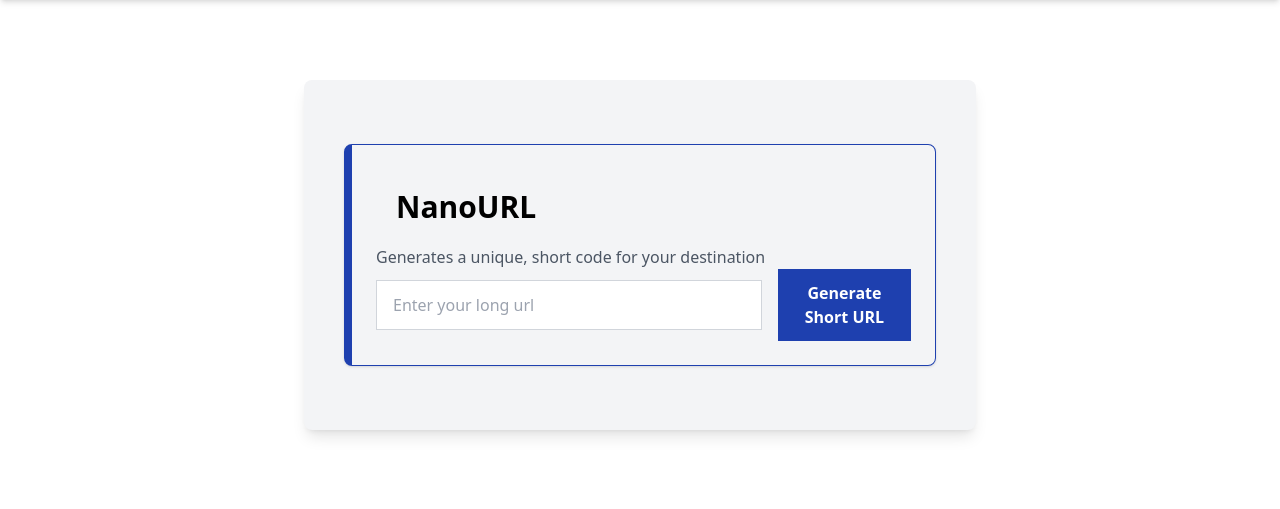
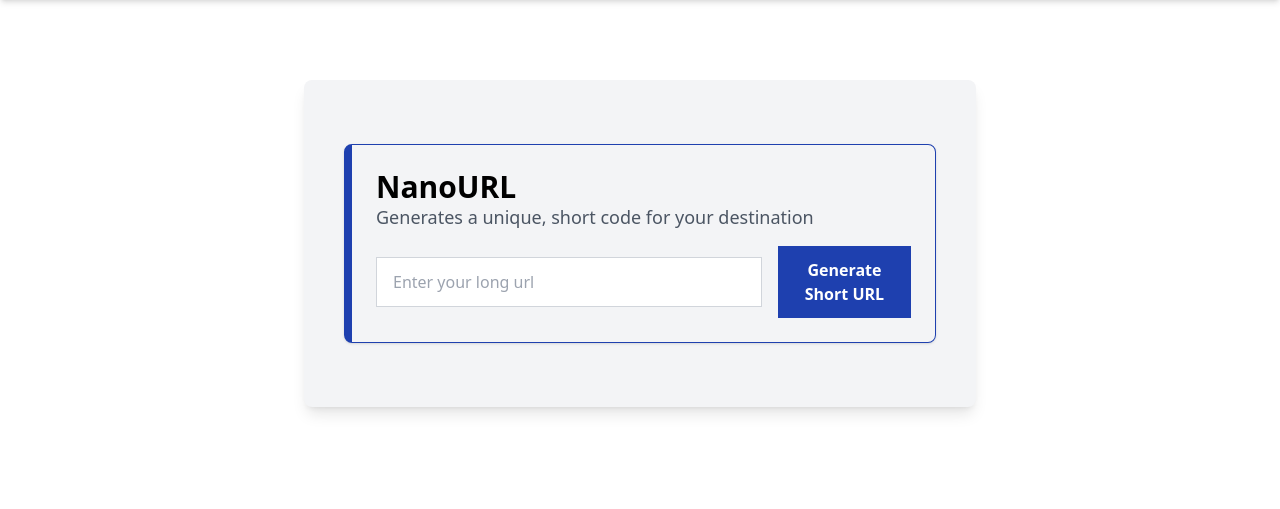
Before and after one commit to ci-sumi/NanoURL, a Flask app: page / in a window 1280 px wide. Shown: the part 112-621 px from the top of the page. Run offline with Flask 3, Linux system fonts and the light colour scheme.

Commit message:
Add ml The main Text

```diff
--- a/static/css/output.css
+++ b/static/css/output.css
@@ -578,6 +578,14 @@
   margin: 1.25rem;
 }
 
+.-ml-2 {
+  margin-left: -0.5rem;
+}
+
+.mb-4 {
+  margin-bottom: 1rem;
+}
+
 .mb-8 {
   margin-bottom: 2rem;
 }
@@ -770,6 +778,11 @@
   line-height: 2.25rem;
 }
 
+.text-lg {
+  font-size: 1.125rem;
+  line-height: 1.75rem;
+}
+
 .text-xl {
   font-size: 1.25rem;
   line-height: 1.75rem;
@@ -781,6 +794,10 @@
 
 .font-semibold {
   font-weight: 600;
+}
+
+.leading-snug {
+  line-height: 1.375;
 }
 
 .text-black {
--- a/templates/index.html
+++ b/templates/index.html
@@ -17,7 +17,7 @@
     <main class="flex justify-center items-center py-20 px-4 pb-20">
         <div class="p-8 px-4 md:px-8 lg:px-10 bg-gray-100 rounded-lg shadow-lg w-full max-w-2xl">
             <div class="border border-l-8 border-blue-800 shadow rounded-lg mt-8 mb-8 p-6">
-                <h5 class="text-3xl font-bold m-5">NanoURL</h5>
+                <h5 class="text-3xl font-bold ml-3">NanoURL</h5>
                 <p class="text-gray-600 text-lg leading-snug mb-4">Generates a unique, short code for your destination</p>
                 <form action="/shorten" method="POST" class="flex flex-col sm:flex-row items-center gap-4 w-full">
                     <input type="url" name="url_sumi" placeholder="Enter your long url" class="w-full border border-gray-300
```
